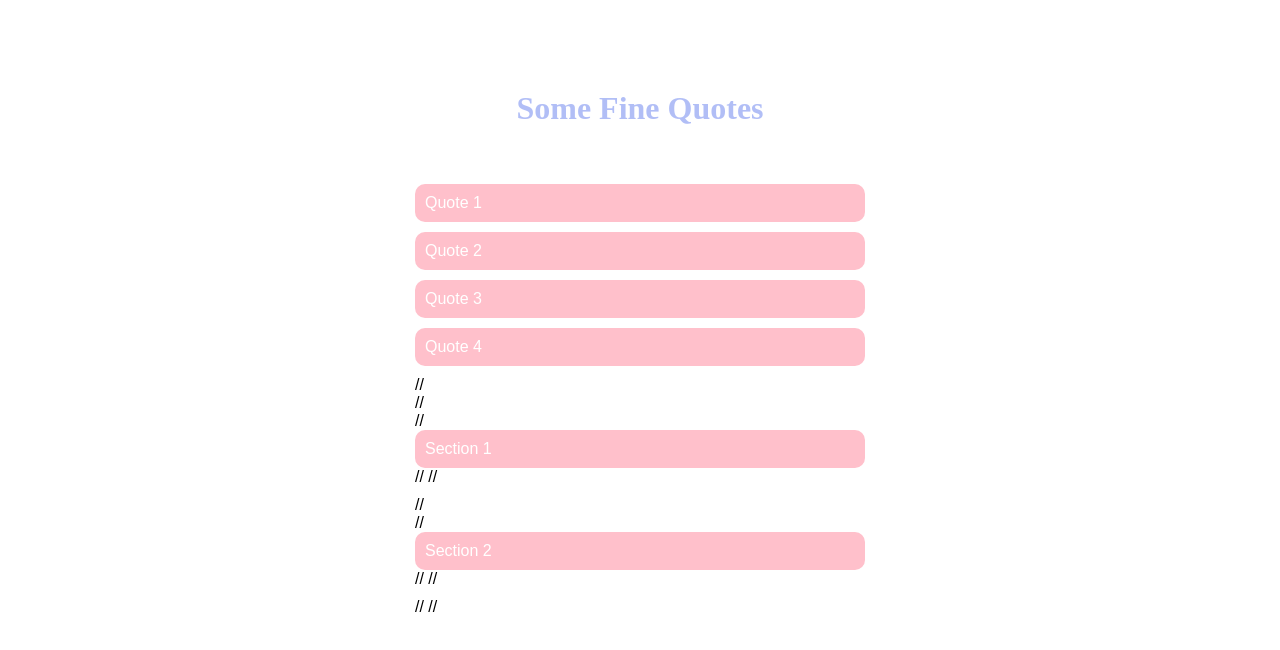
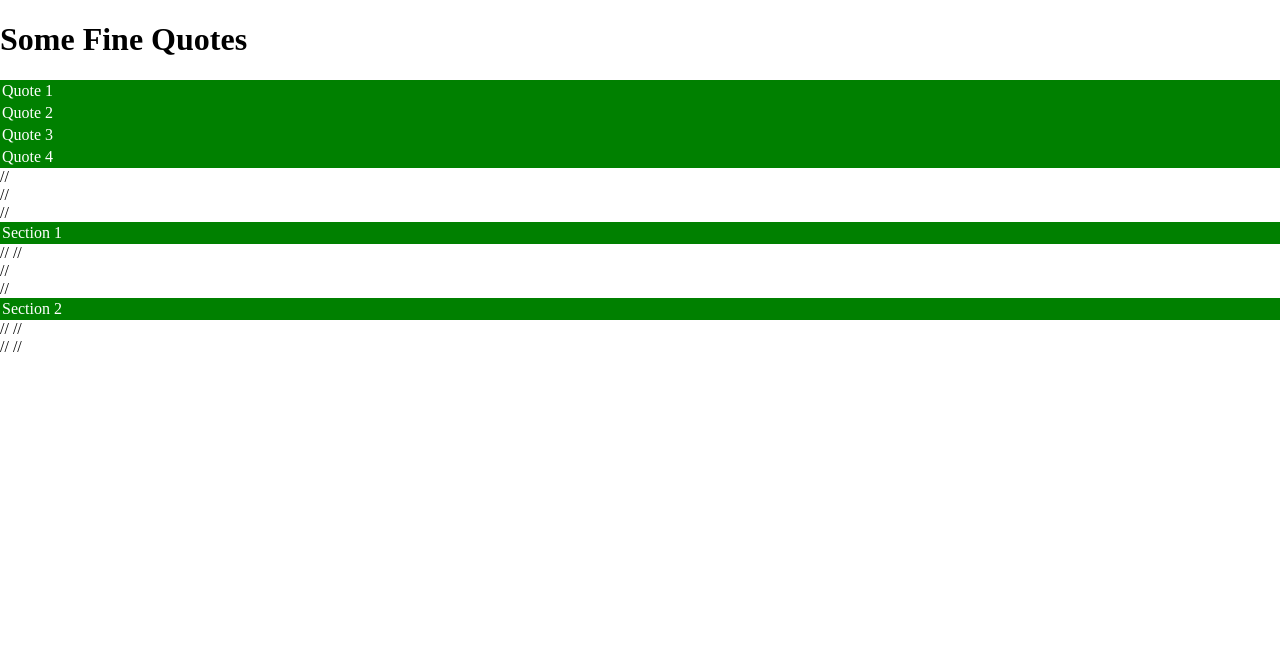
Before and after one commit to vishaljadhav7/Accordions, a plain HTML site: page index.html in a window 1280 px wide. Drawn offline with Linux system fonts and the light colour scheme.

Commit message:
Update App.css

```diff
--- a/App.css
+++ b/App.css
@@ -1,57 +1,32 @@
-*{
+body{
   padding: 0;
-    margin: 0;
+  margin:0;
   box-sizing: border-box;
 }
 
-.accordion{
-    font-family: Arial, Helvetica, sans-serif;
-    width: 450px;
-    position: absolute;
-    top: 50%;
-    left: 50%;
-    transform: translate(-50%,-50%);
+.container{
+  width:300px ;
+  height: auto;
+  border: 2px solid black;
+  padding: 3px;
+  display: flex;
+  flex-direction: column;
+  gap: 10px;
 }
 
-  .accordion-item {
-    margin-bottom: 10px;
+.accordion-title{
+  background: green;
+  color: white;
+  display: block;
+  padding: 2px;
 }
 
-  h1{
-    text-align: center;
-    margin-top: 7%;
-    color: rgb(102, 127, 238);
-    opacity: 0.5;
-  }
-
-  .accordion-title {
-    color: #fff;
-    background-color: pink;
-    cursor: pointer;
-    padding: 10px;
-    transition: background-color 1s;
-    border-radius: 10px;
-  }
-
-  .accordion-title:hover {
-    background-color: rgb(61, 131, 179);
-  }
-
-  .accordion-content {
-    background: rgb(253, 253, 253);
+.accordion-content{
+  padding: 2px;
+  color: white;
   display: none;
-    padding: 10px;
 }
 
 .accordion-item.active .accordion-content{
   display: block;
 }
-
-
-
-// .accordion-content {
-//   display: none;
-// }
-// .accordion-content.active {
-//   display: block;
-// }
```
Lines whose indentation alone changed are shown as unchanged.
